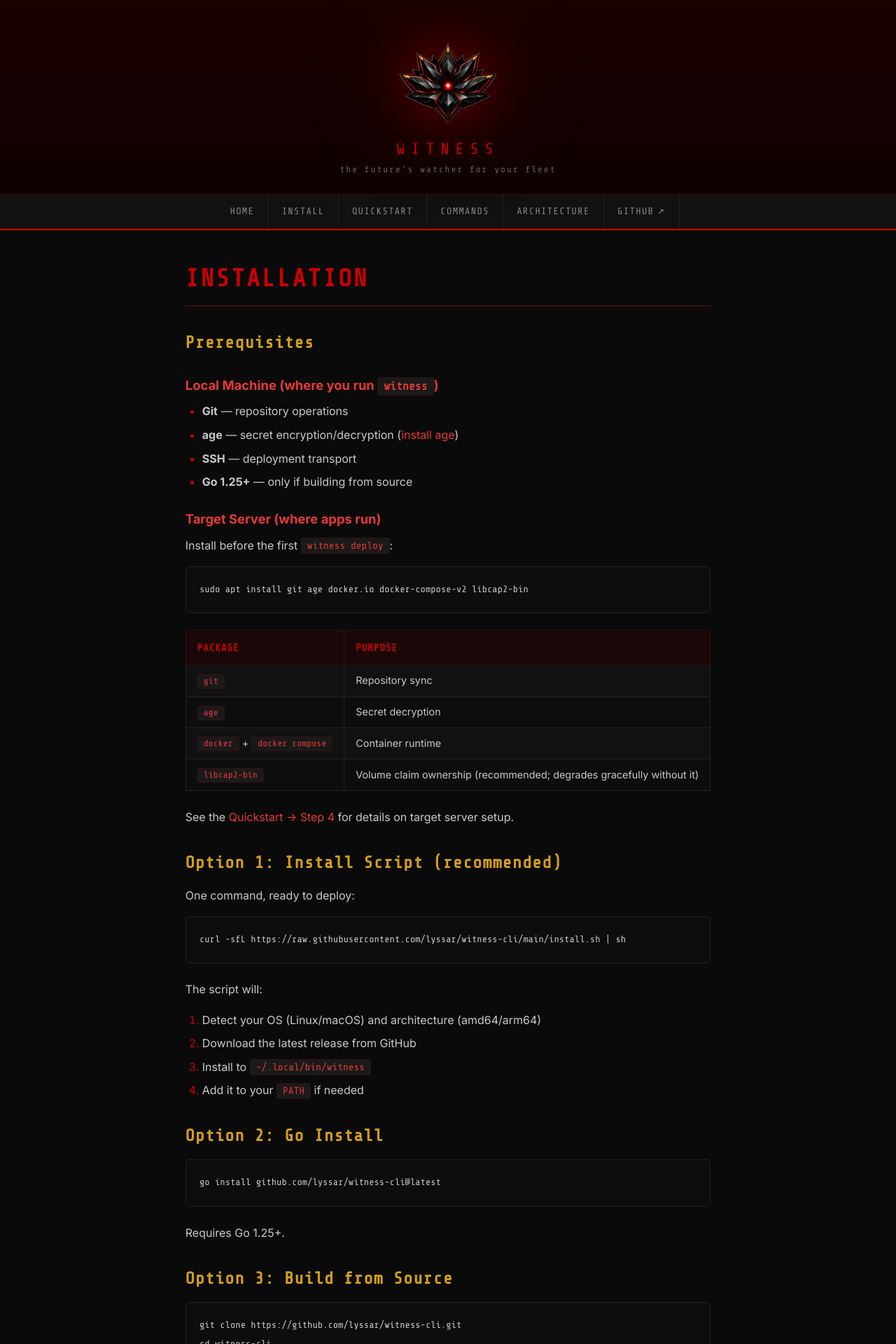
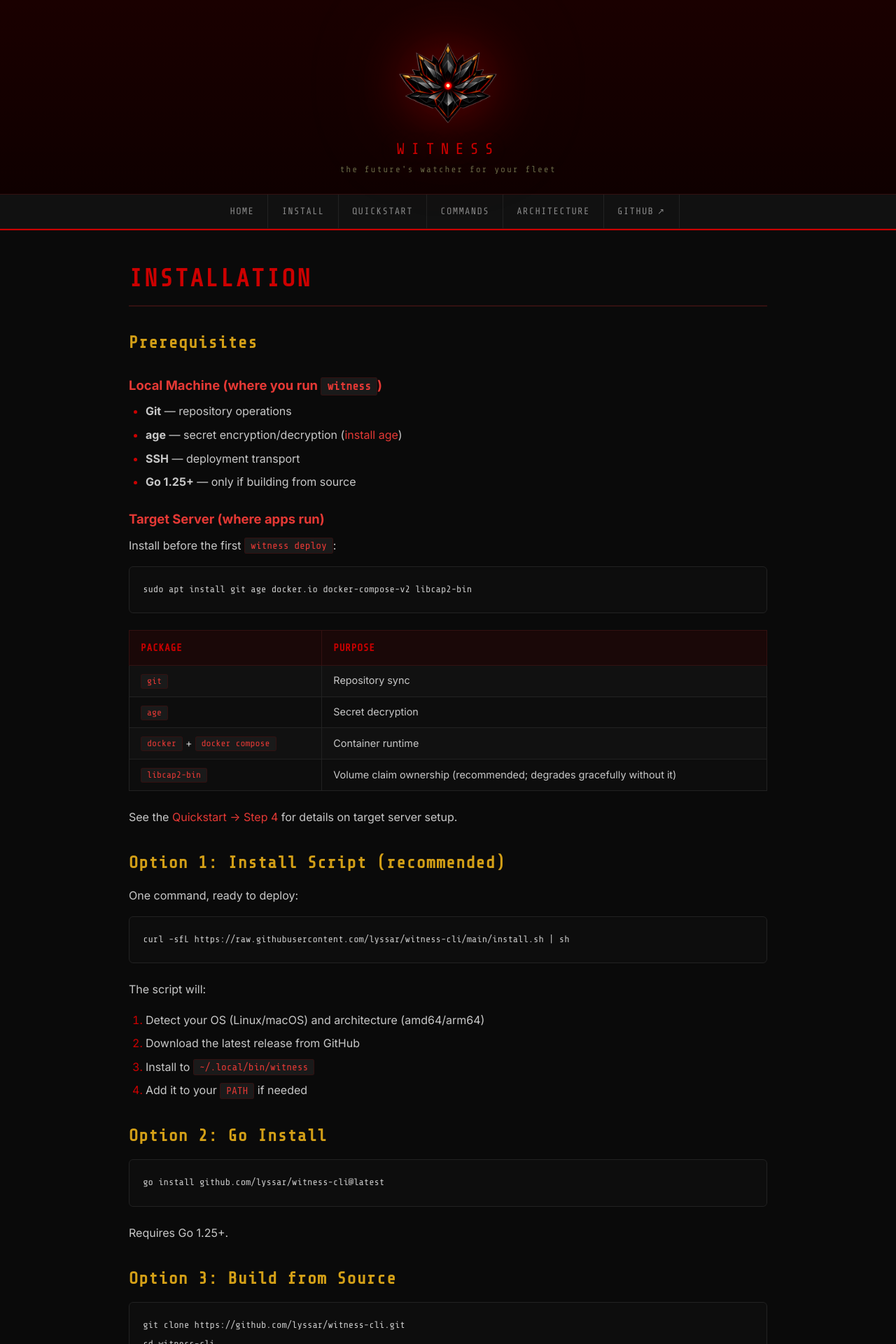
Before and after one commit to lyssar/witness-cli, a Jekyll site: the page built from docs/installation.md, in a window 1280 px wide. Shown: the top 1920 px of the page at 70% size. Built offline with Jekyll 4.4.1, drawn with Linux system fonts in a browser that asks for light colours.

Commit message:
docs: fix styling

```diff
--- a/docs/assets/css/style.css
+++ b/docs/assets/css/style.css
@@ -22,10 +22,12 @@ body {
   min-height: 100vh;
   display: flex;
   flex-direction: column;
+  overflow-x: hidden;
 }
 
 .container {
   max-width: 960px;
+  width: 100%;
   margin: 0 auto;
   padding: 0 1.5rem;
 }
@@ -232,6 +234,8 @@ a:visited { color: #c62828; }
   padding: 0.15rem 0.5rem;
   border-radius: 3px;
   border: 1px solid #331111;
+  word-break: break-word;
+  overflow-wrap: break-word;
 }
 
 .main-content pre {
@@ -419,7 +423,7 @@ a:visited { color: #c62828; }
     padding: 0;
   }
 
-  .nav-open .nod-nav .container {
+  .nod-nav.nav-open .container {
     display: flex;
   }
 
@@ -449,6 +453,10 @@ a:visited { color: #c62828; }
     overflow-x: auto;
     white-space: nowrap;
     -webkit-overflow-scrolling: touch;
+  }
+
+  .main-content pre {
+    max-width: 100%;
   }
 }
 
```
